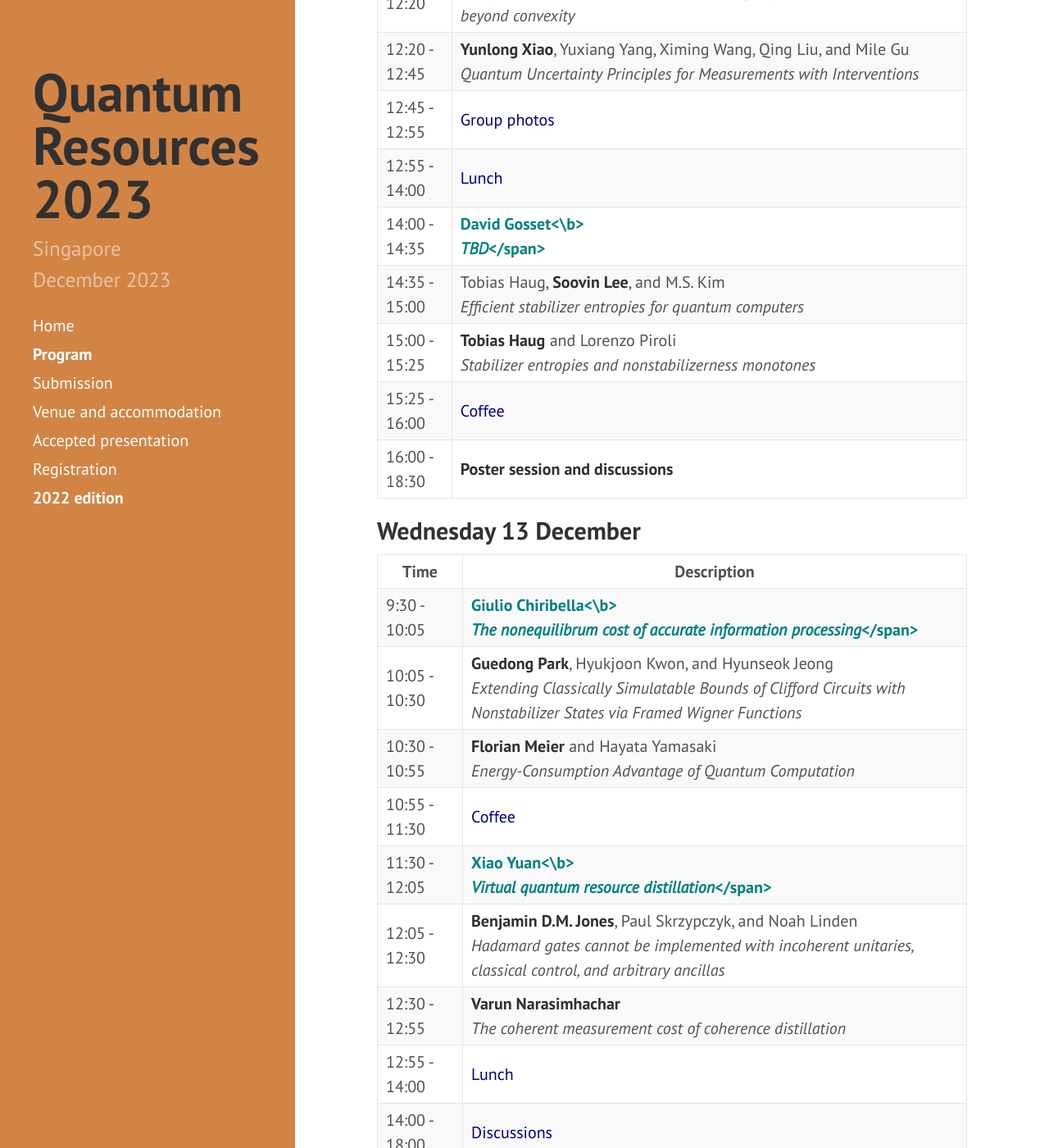
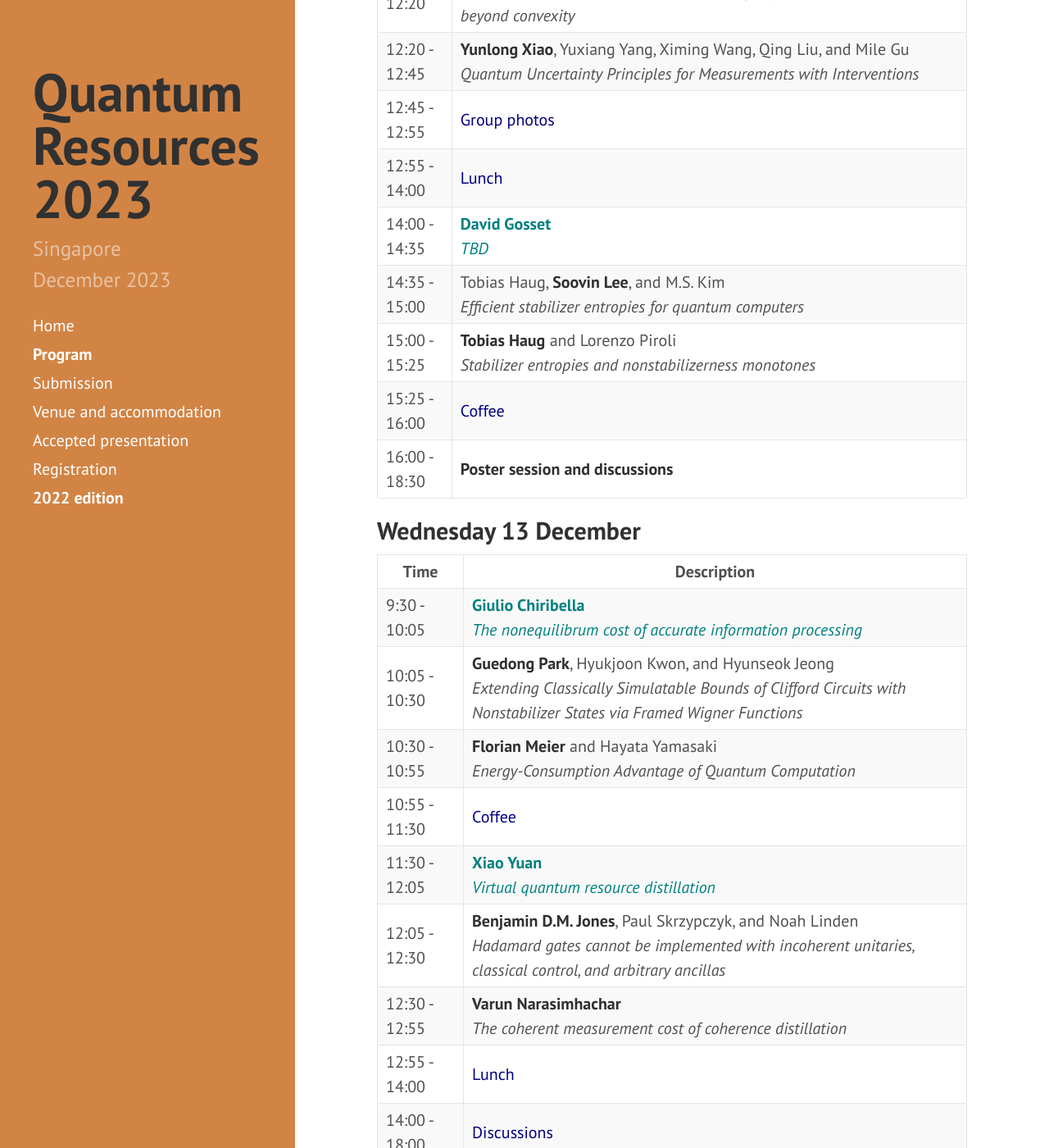
Before and after one commit to RyujiPat2/RyujiPat2.github.io, a Jekyll site: the page built from program.md, in a window 1280 px wide and 1400 px high, scrolled down 2200 px. Shown: the whole window at 82% size. Built offline with Jekyll 4.4.1, drawn with Linux system fonts in a browser that asks for light colours; nearby versions of some CDN libraries; some of the changed text lies outside the part shown.

Commit message:
Update program.md

```diff
--- a/program.md
+++ b/program.md
@@ -35,7 +35,7 @@ The conference dinner will take place on Wednesday at OSO Ristorante, located on
 
 | Time | Description |
 |--- |--- |
-| 9:30 - 10:05  | <span class="p-contrib"><b>Fernando Brandão<\b><br /><i>TBD</i></span>          |
+| 9:30 - 10:05  | <span class="p-contrib"><b>Fernando Brandão</b><br /><i>TBD</i></span>          |
 | 10:05 - 10:30 | **Benjamin Stratton**, Chung-Yun Hsieh, and Paul Skrzypczyk <br /><i>The Dynamical Resource Theory of Informational Non-Equilibrium</i>           |
 | 10:30 - 10:55 | Nicole Yunger Halpern, Anthony Munson, Naga Teja Bhavia Kothakonda, Jonas Haferkamp, Jens Eisert, and **Philippe Faist**<br /><i>Resource theory of quantum complexity with applications to quantum thermodynamics</i>     |
 | 10:55 - 11:30 | <span class="p-invited">Coffee</span>              |
@@ -44,7 +44,7 @@ The conference dinner will take place on Wednesday at OSO Ristorante, located on
 | 12:20 - 12:45 | **Yunlong Xiao**, Yuxiang Yang, Ximing Wang, Qing Liu, and Mile Gu <br /><i>Quantum Uncertainty Principles for Measurements with Interventions</i>               |
 | 12:45 - 12:55 | <span class="p-invited">Group photos</span>           |
 | 12:55 - 14:00 | <span class="p-invited">Lunch</span>           |
-| 14:00 - 14:35 |  <span class="p-contrib"><b>David Gosset<\b><br /><i>TBD</i></span>           |
+| 14:00 - 14:35 |  <span class="p-contrib"><b>David Gosset</b><br /><i>TBD</i></span>           |
 | 14:35 - 15:00 | Tobias Haug, **Soovin Lee**, and M.S. Kim<br /><i>Efficient stabilizer entropies for quantum computers</i>             |
 | 15:00 - 15:25 | **Tobias Haug** and Lorenzo Piroli<br /><i>Stabilizer entropies and nonstabilizerness monotones</i>            |
 | 15:25 - 16:00 | <span class="p-invited">Coffee</span> |
@@ -56,11 +56,11 @@ The conference dinner will take place on Wednesday at OSO Ristorante, located on
 
 | Time | Description |
 |--- |--- |
-| 9:30 - 10:05   | <span class="p-contrib"><b>Giulio Chiribella<\b><br/><i>The nonequilibrum cost of accurate information processing</i></span>        |
+| 9:30 - 10:05   | <span class="p-contrib"><b>Giulio Chiribella</b><br/><i>The nonequilibrum cost of accurate information processing</i></span>        |
 | 10:05 - 10:30  | **Guedong Park**, Hyukjoon Kwon, and Hyunseok Jeong<br /><i>Extending Classically Simulatable Bounds of Clifford Circuits with Nonstabilizer States via Framed Wigner Functions</i>         |
 | 10:30 - 10:55  | **Florian Meier** and Hayata Yamasaki<br /><i>Energy-Consumption Advantage of Quantum Computation</i> |
 | 10:55 - 11:30  | <span class="p-invited">Coffee</span>       |
-| 11:30 - 12:05  | <span class="p-contrib"><b>Xiao Yuan<\b><br /><i>Virtual quantum resource distillation</i></span>        |
+| 11:30 - 12:05  | <span class="p-contrib"><b>Xiao Yuan</b><br /><i>Virtual quantum resource distillation</i></span>        |
 | 12:05 - 12:30  | **Benjamin D.M. Jones**, Paul Skrzypczyk, and Noah Linden <br /><i>Hadamard gates cannot be implemented with incoherent unitaries, classical control, and arbitrary ancillas</i>     |
 | 12:30 - 12:55  | **Varun Narasimhachar** <br /><i>The coherent measurement cost of coherence distillation</i>        |
 | 12:55 - 14:00  | <span class="p-invited">Lunch</span>      |
@@ -72,7 +72,7 @@ The conference dinner will take place on Wednesday at OSO Ristorante, located on
 
 | Time | Description |
 |--- |--- |
-| 9:30 - 10:05    | <span class="p-contrib"><b>Martin Plenio<\b><br /><i>The Thermodynamic Costs of Pure Dephasing in Quantum Heat Engines: Quasistatic Efficiency at Finite Power</i></span>              |
+| 9:30 - 10:05    | <span class="p-contrib"><b>Martin Plenio</b><br /><i>The Thermodynamic Costs of Pure Dephasing in Quantum Heat Engines: Quasistatic Efficiency at Finite Power</i></span>              |
 | 10:05 - 10:30   | Philip Taranto, Faraj Bakhshinezhad, Andreas Bluhm, Ralph Silva, Nicolai Friis, Maximilian P. E. Lock, Giuseppe Vitagliano, **Felix C. Binder**, Tiago Debarba, Emanuel Schwarzhans, Fabien Clivaz, and Marcus Huber<br /><i>Resources for cooling and erasure</i>               |
 | 10:30 - 10:55   | **Thomas Theurer**, Elia Zanoni, Carlo Maria Scandolo, Gilad Gour<br /><i>Thermodynamic state convertibility is determined by qubit cooling and heating</i>          |
 | 10:55 - 11:30   | <span class="p-invited">Coffee</span>            |
@@ -80,7 +80,7 @@ The conference dinner will take place on Wednesday at OSO Ristorante, located on
 | 11:55 - 12:20   | **Naoto Shiraishi** and Ryuji Takagi<br /><i>Alchemy of quantum coherence: Arbitrary amplification in asymptotic and catalytic coherence manipulation</i>             |
 | 12:20 - 12:45   | **Tomohiro Shitara** and Hiroyasu Tajima<br /><i>Resource theory of asymmetry for finite commutative groups</i>  |
 | 12:45 - 14:00   | <span class="p-invited">Lunch</span>             |
-| 14:00 - 14:35   | <span class="p-contrib"><b>Henrik Wilming<\b><br /><i>Universal embezzlers</i></span>               |
+| 14:00 - 14:35   | <span class="p-contrib"><b>Henrik Wilming</b><br /><i>Universal embezzlers</i></span>               |
 | 14:35 - 15:00   | **Ge Bai**, Dominik Šafránek, Joseph Schindler, Francesco Buscemi, Valerio Scarani<br /><i>Observational entropy with general quantum priors</i>             |
 | 15:00 - 15:20   | Muhammad Usman Farooq, Tobias Fritz, **Erkka Haapasalo**, Marco Tomamichel, Frits Verhagen<br /><i>Asymptotic and catalytic majorization</i>          |
 | 15:25 - 16:00   | <span class="p-invited">Coffee</span> |
@@ -93,7 +93,7 @@ The conference dinner will take place on Wednesday at OSO Ristorante, located on
 
 | Time | Description |
 |--- |--- |
-| 9:30 - 10:05   | <span class="p-contrib"><b>Kamil Korzekwa<\b><br/><i>Finite size effects in quantum thermodynamics</i></span>        |
+| 9:30 - 10:05   | <span class="p-contrib"><b>Kamil Korzekwa</b><br/><i>Finite size effects in quantum thermodynamics</i></span>        |
 | 10:05 - 10:30  | **Jeongrak Son** and Nelly H. Y. Ng<br /><i>A hierarchy of thermal processes collapses under catalysis</i>         |
 | 10:30 - 10:55  | **Jake Xuereb**, Florian Meier, Mark Mitchison, Paul Erker, Tiago Debarba, and Marcus Huber<br /><i>Quantum Information Processing with Finite Thermodynamic Resources</i> |
 | 10:55 - 11:30  | <span class="p-invited">coffee</span>    |
@@ -101,7 +101,7 @@ The conference dinner will take place on Wednesday at OSO Ristorante, located on
 | 11:55 - 12:20  | **Ray Ganardi**, Tulja Varun Kondra, and Alexander Streltsov <br /><i>Catalytic and asymptotic equivalence for quantum entanglement</i>     |
 | 12:20 - 12:45  | **Youngrong Lim**, Minki Hhan, Hyukjoon Kwon <br /><i>Non-destructive Local Discrimination of Entangled Quantum States</i>        |
 | 12:45 - 14:00  | <span class="p-invited">Lunch</span>        |
-| 14:00 - 14:35  | <span class="p-contrib"><b>Xin Wang<\b><br/><i>Entanglement Cost for Preparing and Distinguishing Quantum States</i></span>     |
+| 14:00 - 14:35  | <span class="p-contrib"><b>Xin Wang</b><br/><i>Entanglement Cost for Preparing and Distinguishing Quantum States</i></span>     |
 | 14:35 - 15:00  | **Zishi Chen** and Xueyuan Hu<br /><i>Resource theory of dephasing estimation in multiqubit systems</i>    |
 | 15:00 - 15:25  | **Felix Ahnefeld**, Thomas Theurer, Martin B. Plenio<br /><i>Coherence in phase estimation</i>    |
 | 15:25 - 15:35  | <span class="p-invited">Closing </span>         |
```
